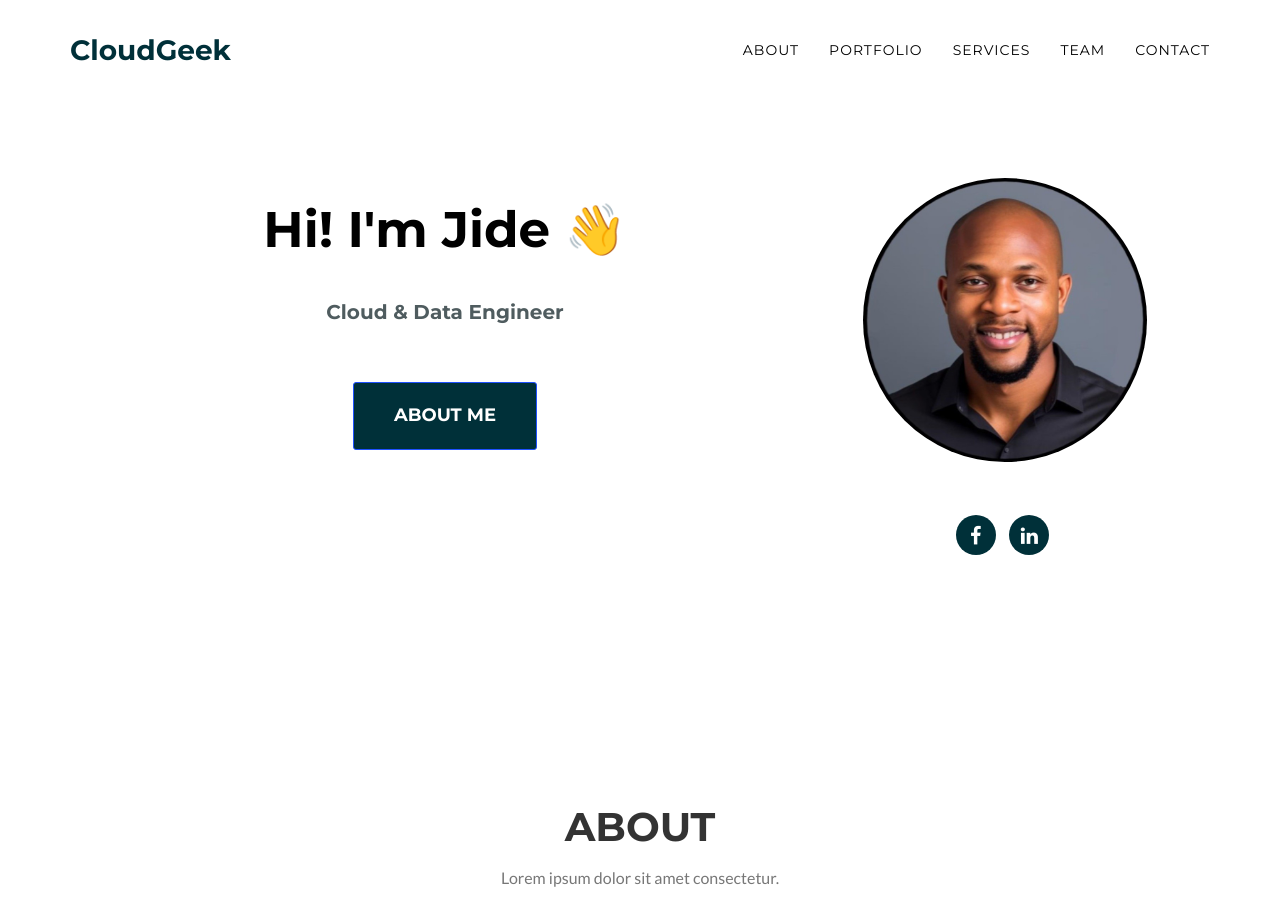
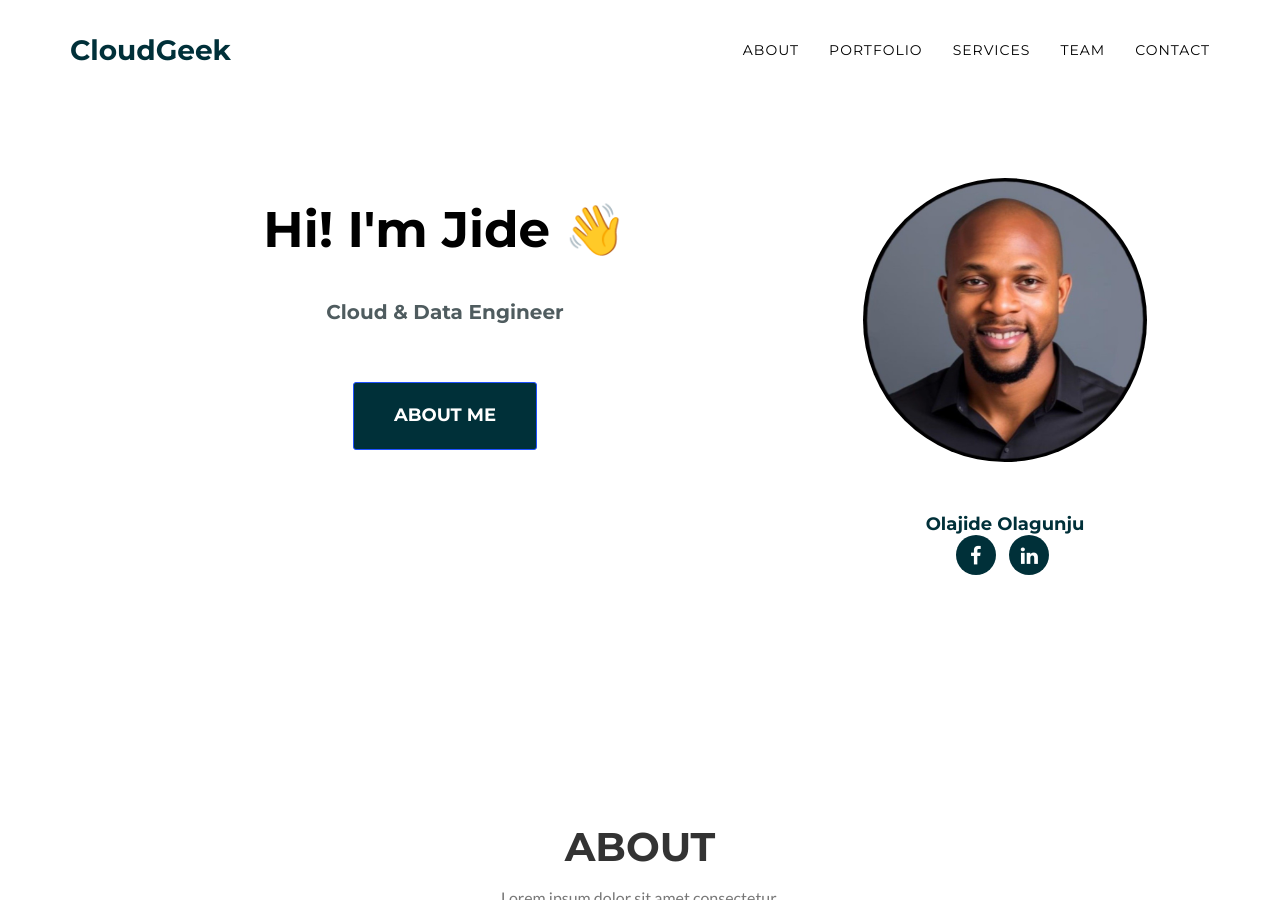
Before and after one commit to OlaOlagunju/cloudgeek.com.ng, a Jekyll site: the page built from index.md, in a window 1280 px wide and 900 px high. Built offline with Jekyll 4.4.1, drawn with Linux system fonts in a browser that asks for light colours; nearby versions of some CDN libraries; some web fonts are replaced.

Commit message:
Update hero.html

```diff
--- a/_includes/hero.html
+++ b/_includes/hero.html
@@ -13,7 +13,7 @@
             <div class="col-sm-4">
                 <div class="team-member">
                     <img src="/assets/img/team/olajide.jpg" class="img-responsive img-circle" alt="Olajide Olagunju">
-                    <h4></h4>
+                    <h4>Olajide Olagunju</h4>
                     <ul class="list-inline social-buttons">
                         <li><a href="http://www.facebook.com/jide.olagunju.5/"><i class="fa fa-facebook"></i></a>
                         </li>
```
